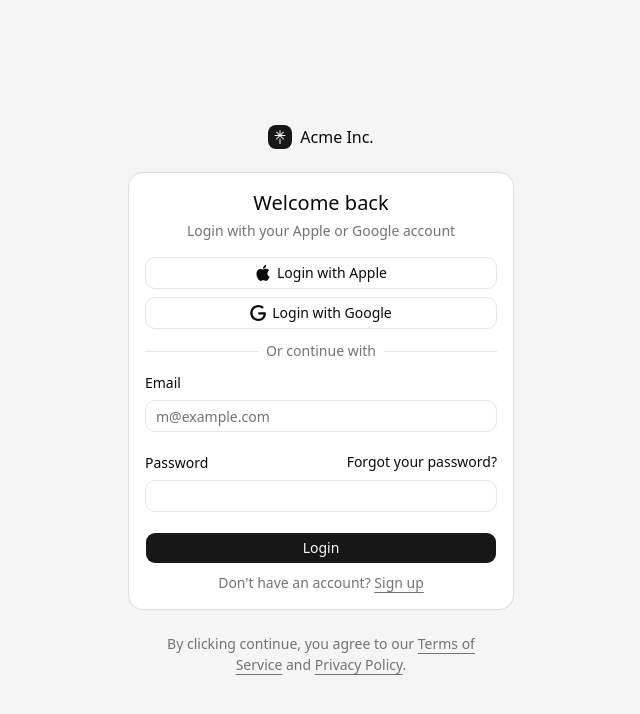
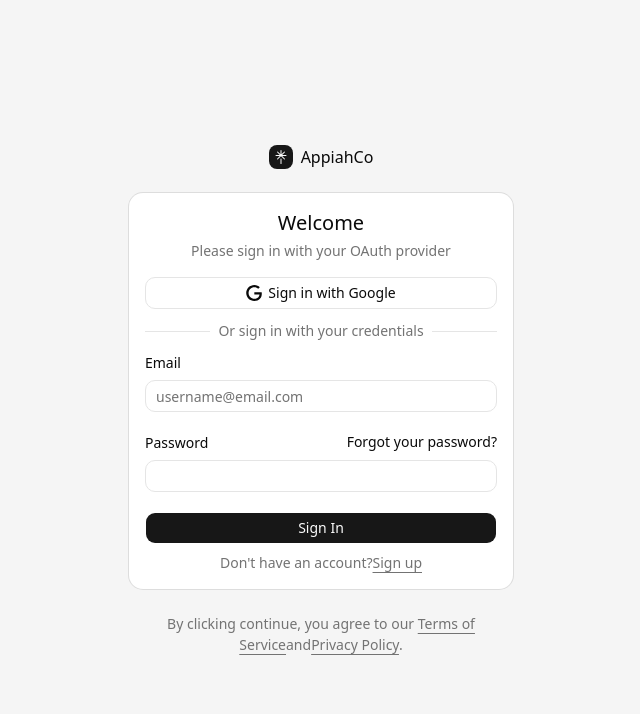
Before and after one commit to karthikgappiah/nextjs-template, a Next.js app: page /auth/sign-in in a window 1280 px wide. Shown: the top 714 px of the page, without its empty margins (319-959 px from the left). Built offline with nearby package versions, Linux system fonts and the light colour scheme.

Commit message:
chore: designed sign in page (see #9)

```diff
--- a/src/app/auth/sign-in/page.tsx
+++ b/src/app/auth/sign-in/page.tsx
@@ -5,12 +5,11 @@
   return (
     <div className="bg-muted flex min-h-svh flex-col items-center justify-center gap-6 p-6 md:p-10">
       <div className="flex w-full max-w-sm flex-col gap-6">
-        {/** biome-ignore lint/a11y/useValidAnchor: <explanation> */}
-        <a href="#" className="flex items-center gap-2 self-center font-medium">
+        <a href="/" className="flex items-center gap-2 self-center font-medium">
           <div className="bg-primary text-primary-foreground flex size-6 items-center justify-center rounded-md">
             <LinktreeLogoIcon className="size-4" />
           </div>
-          Acme Inc.
+          AppiahCo
         </a>
         <LoginForm />
       </div>
--- a/src/components/shadcn/blocks/login-form.tsx
+++ b/src/components/shadcn/blocks/login-form.tsx
@@ -24,9 +24,9 @@
     <div className={cn("flex flex-col gap-6", className)} {...props}>
       <Card>
         <CardHeader className="text-center">
-          <CardTitle className="text-xl">Welcome back</CardTitle>
+          <CardTitle className="text-xl">Welcome</CardTitle>
           <CardDescription>
-            Login with your Apple or Google account
+            Please sign in with your OAuth provider
           </CardDescription>
         </CardHeader>
         <CardContent>
@@ -34,35 +34,28 @@
             <FieldGroup>
               <Field>
                 <Button variant="outline" type="button">
-                  {/** biome-ignore lint/a11y/noSvgWithoutTitle: <explanation> */}
-                  <svg xmlns="http://www.w3.org/2000/svg" viewBox="0 0 24 24">
-                    <path
-                      d="M12.152 6.896c-.948 0-2.415-1.078-3.96-1.04-2.04.027-3.91 1.183-4.961 3.014-2.117 3.675-.546 9.103 1.519 12.09 1.013 1.454 2.208 3.09 3.792 3.039 1.52-.065 2.09-.987 3.935-.987 1.831 0 2.35.987 3.96.948 1.637-.026 2.676-1.48 3.676-2.948 1.156-1.688 1.636-3.325 1.662-3.415-.039-.013-3.182-1.221-3.22-4.857-.026-3.04 2.48-4.494 2.597-4.559-1.429-2.09-3.623-2.324-4.39-2.376-2-.156-3.675 1.09-4.61 1.09zM15.53 3.83c.843-1.012 1.4-2.427 1.245-3.83-1.207.052-2.662.805-3.532 1.818-.78.896-1.454 2.338-1.273 3.714 1.338.104 2.715-.688 3.559-1.701"
-                      fill="currentColor"
-                    />
-                  </svg>
-                  Login with Apple
-                </Button>
-                <Button variant="outline" type="button">
-                  {/** biome-ignore lint/a11y/noSvgWithoutTitle: <explanation> */}
-                  <svg xmlns="http://www.w3.org/2000/svg" viewBox="0 0 24 24">
+                  <svg
+                    xmlns="http://www.w3.org/2000/svg"
+                    viewBox="0 0 24 24"
+                    aria-hidden="true"
+                  >
                     <path
                       d="M12.48 10.92v3.28h7.84c-.24 1.84-.853 3.187-1.787 4.133-1.147 1.147-2.933 2.4-6.053 2.4-4.827 0-8.6-3.893-8.6-8.72s3.773-8.72 8.6-8.72c2.6 0 4.507 1.027 5.907 2.347l2.307-2.307C18.747 1.44 16.133 0 12.48 0 5.867 0 .307 5.387.307 12s5.56 12 12.173 12c3.573 0 6.267-1.173 8.373-3.36 2.16-2.16 2.84-5.213 2.84-7.667 0-.76-.053-1.467-.173-2.053H12.48z"
                       fill="currentColor"
                     />
                   </svg>
-                  Login with Google
+                  Sign in with Google
                 </Button>
               </Field>
               <FieldSeparator className="*:data-[slot=field-separator-content]:bg-card">
-                Or continue with
+                Or sign in with your credentials
               </FieldSeparator>
               <Field>
                 <FieldLabel htmlFor="email">Email</FieldLabel>
                 <Input
                   id="email"
                   type="email"
-                  placeholder="m@example.com"
+                  placeholder="username@email.com"
                   required
                 />
               </Field>
@@ -70,7 +63,7 @@
                 <div className="flex items-center">
                   <FieldLabel htmlFor="password">Password</FieldLabel>
                   <a
-                    // biome-ignore lint/a11y/useValidAnchor: <explanation>
+                    // biome-ignore lint/a11y/useValidAnchor: page not developed yet
                     href="#"
                     className="ml-auto text-sm underline-offset-4 hover:underline"
                   >
@@ -80,10 +73,10 @@
                 <Input id="password" type="password" required />
               </Field>
               <Field>
-                <Button type="submit">Login</Button>
+                <Button type="submit">Sign In</Button>
                 <FieldDescription className="text-center">
-                  Don&apos;t have an account?{" "}
-                  {/** biome-ignore lint/a11y/useValidAnchor: <explanation> */}
+                  {"Don't have an account?"}
+                  {/** biome-ignore lint/a11y/useValidAnchor: page not developed yet */}
                   <a href="#">Sign up</a>
                 </FieldDescription>
               </Field>
@@ -92,9 +85,12 @@
         </CardContent>
       </Card>
       <FieldDescription className="px-6 text-center">
-        By clicking continue, you agree to our{" "}
-        {/** biome-ignore lint/a11y/useValidAnchor: <explanation> */}
-        <a href="#">Terms of Service</a> and <a href="#">Privacy Policy</a>.
+        {"By clicking continue, you agree to our "}
+        {/** biome-ignore lint/a11y/useValidAnchor: page not developed yet */}
+        <a href="#">{"Terms of Service"}</a>
+        {"and"}
+        {/** biome-ignore lint/a11y/useValidAnchor: page not developed yet */}
+        <a href="#">{"Privacy Policy"}</a>.
       </FieldDescription>
     </div>
   );
```
